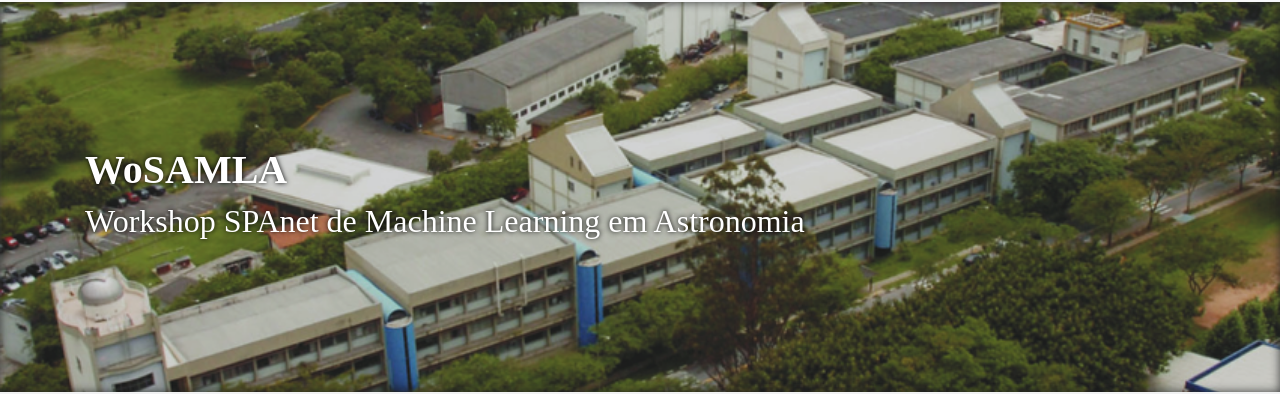
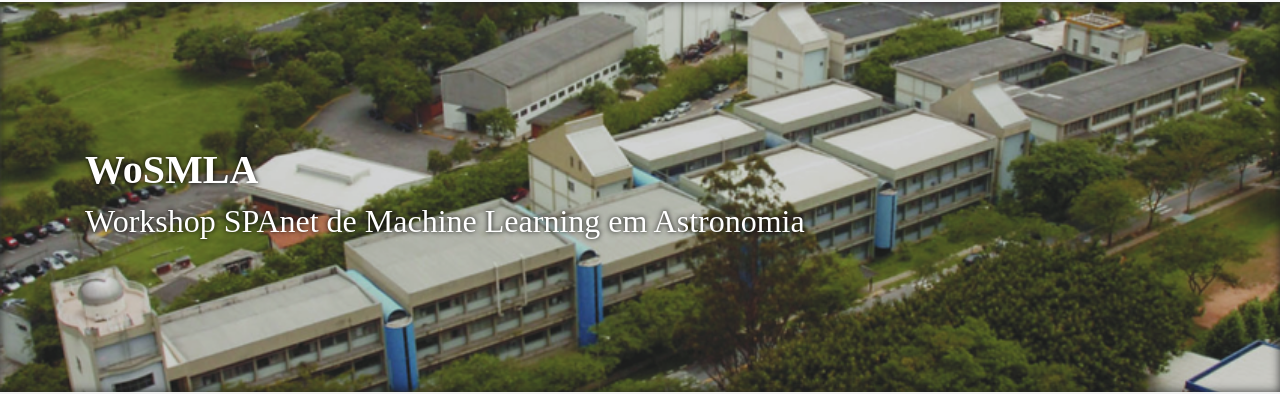
Before and after one commit to wosmla/website, a Jekyll site: the page built from index.md, in a window 1280 px wide. Shown: the part 100-494 px from the top of the page. Built offline with Jekyll 4.4.1, drawn with Linux system fonts in a browser that asks for light colours.

Commit message:
Update home.html

```diff
--- a/_layouts/home.html
+++ b/_layouts/home.html
@@ -2,7 +2,7 @@
 layout: default
 ---
 
-{% include header.html image="/assets/img/iag.png" title="WoSAMLA"
+{% include header.html image="/assets/img/iag.png" title="WoSMLA"
     subtitle="Workshop SPAnet de Machine Learning em Astronomia"
     boldtitle="true" %}
 
```
